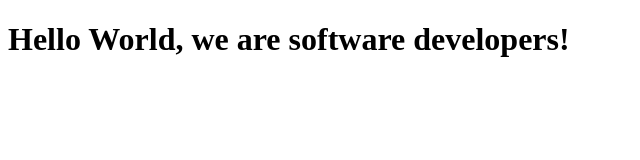
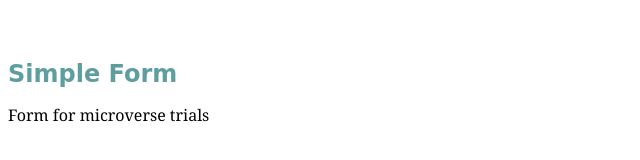
Before and after one commit to fdfragoso/MicroverseProject2, a plain HTML site: page index.html in a window 1280 px wide. Shown: the whole page, without its empty margins (0-640 px from the left). Drawn offline with Linux system fonts and the light colour scheme.

Commit message:
Add title and description
User story 1 and 2

```diff
--- a/css/style.css
+++ b/css/style.css
@@ -0,0 +1,11 @@
+#title{
+    font-family: cursive;
+    font-size: x-large;
+    color: cadetblue;
+}
+
+#description{
+    font-family: Cambria, Cochin, Georgia, Times, 'Times New Roman', serif;
+    font-size: medium;
+    color: black;
+}
--- a/index.html
+++ b/index.html
@@ -8,8 +8,9 @@
 
   <body>
     <script src="https://cdn.freecodecamp.org/testable-projects-fcc/v1/bundle.js"></script>
-
-    <h1>Hello World, we are software developers!</h1>
+    <br><br>
+    <h1 id="title">Simple Form</h1>
+    <p id="description">Form for microverse trials</p>
 
     <!--
 
```
